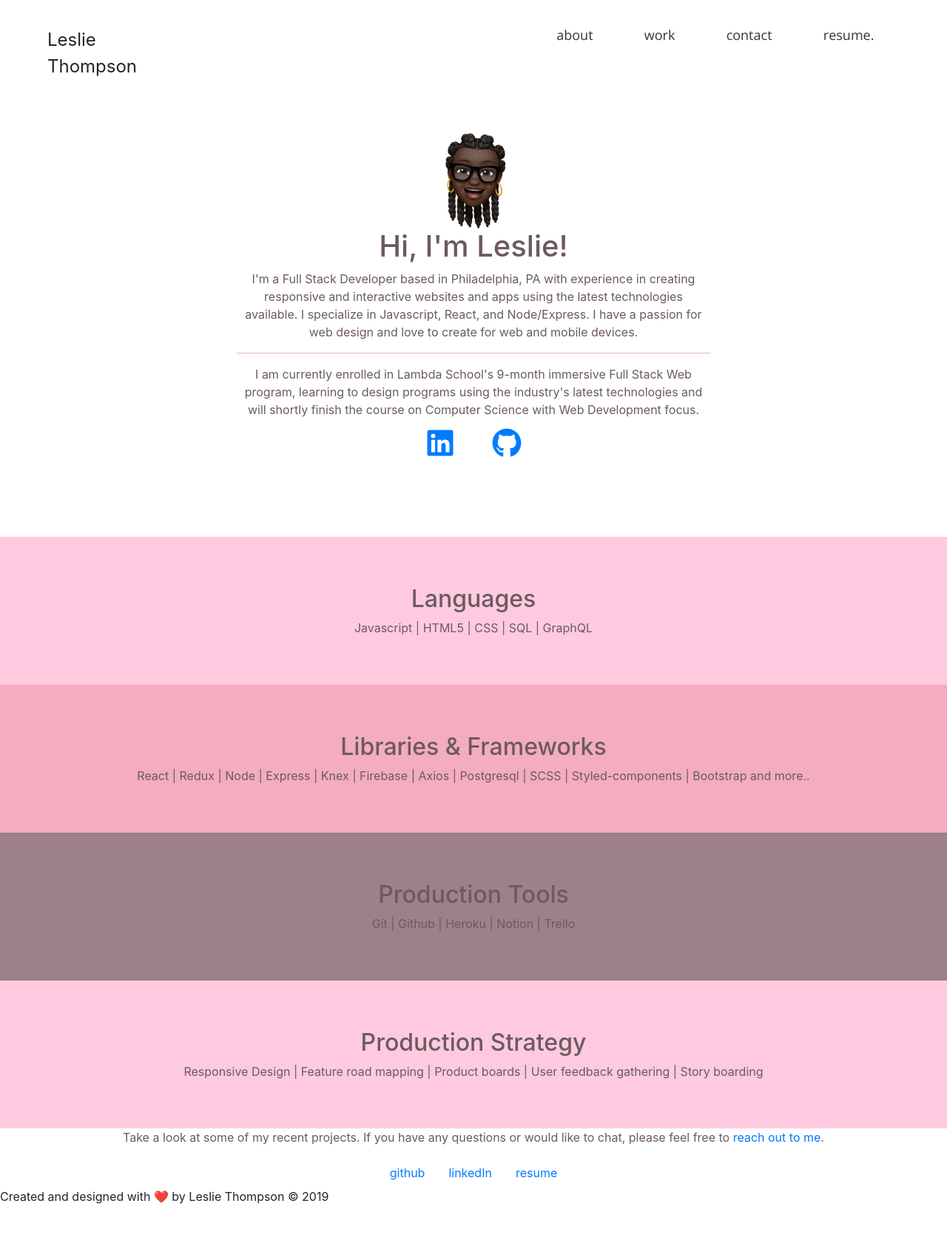
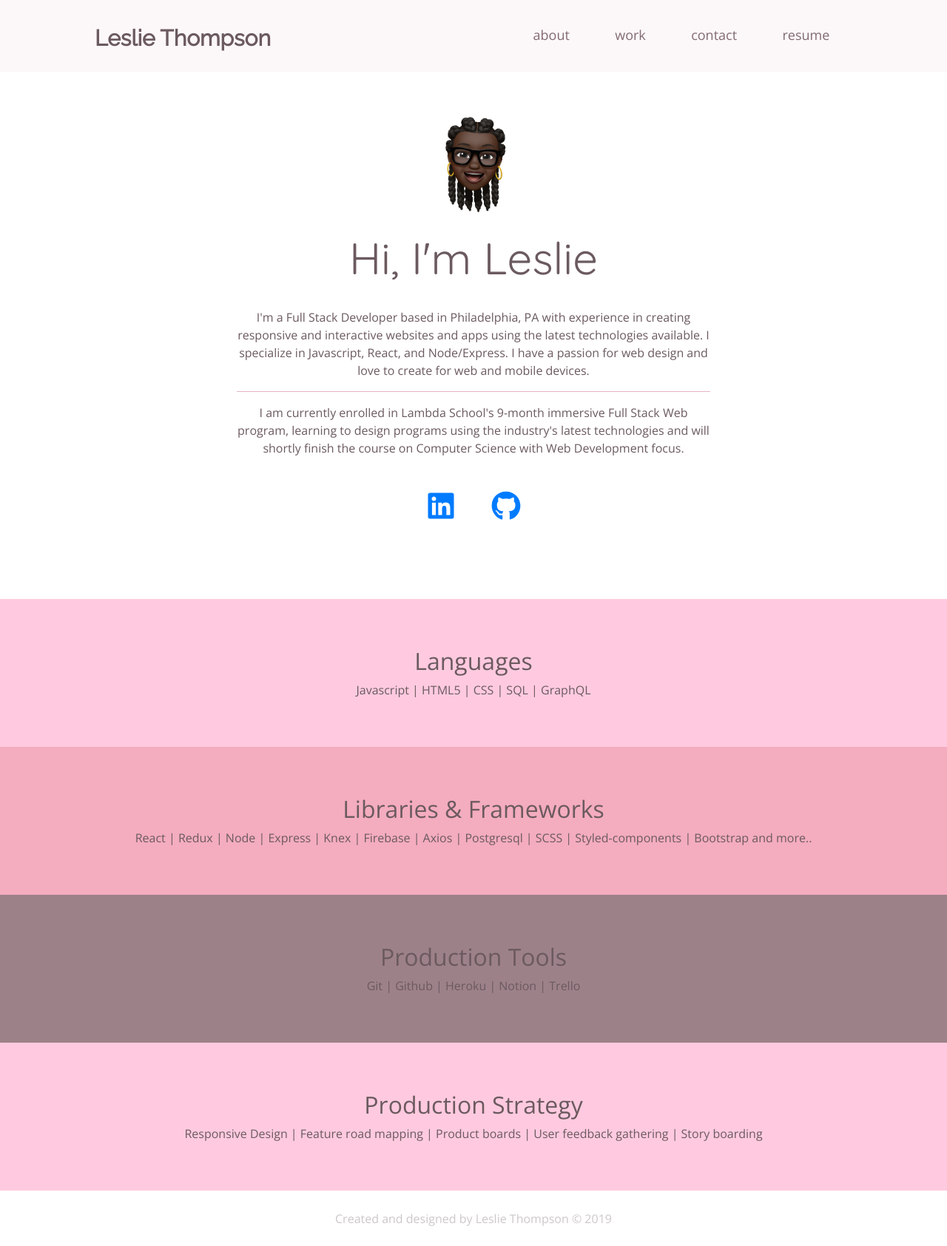
Before and after one commit to LCRT215/Portfolio, a React (Create React App) app: page / in a window 1280 px wide. Shown: the whole page at 74% size. Before the commit the page ends 1630 px from the top, so only its background shows below. Built offline with nearby package versions, Linux system fonts and the light colour scheme; a web font is replaced by a local one.

Commit message:
overhaul

```diff
--- a/public/index.html
+++ b/public/index.html
@@ -28,6 +28,10 @@
       work correctly both with client-side routing and a non-root public URL.
       Learn how to configure a non-root public URL by running `npm run build`.
     -->
+    <link
+      href="https://fonts.googleapis.com/css?family=Quicksand&display=swap"
+      rel="stylesheet"
+    />
     <link
       href="https://fonts.googleapis.com/css?family=Raleway&display=swap"
       rel="stylesheet"
--- a/src/components/Contact/Contact.css
+++ b/src/components/Contact/Contact.css
@@ -4,6 +4,8 @@
   font-size: 16px;
   margin-bottom: 200px;
   color: #6b5a5f;
+  font-family: "Open Sans", sans-serif;
+  margin-top: 5%;
 }
 
 .head {
@@ -11,6 +13,12 @@
   margin: 0 auto;
   margin-bottom: 35px;
   /* border: solid yellow 2px; */
+}
+.header {
+  font-size: 50px;
+}
+.headerAccent {
+  color: #ce8fa0;
 }
 
 .image {
--- a/src/components/Contact/Contact.js
+++ b/src/components/Contact/Contact.js
@@ -11,7 +11,11 @@ function Contact() {
   return (
     <div className="contact">
       <div className="head">
-        <h1>{"[ contact me ]"}</h1>
+        <h1 className="header">
+          <span className="headerAccent">{"[ "}</span>
+          contact me
+          <span className="headerAccent">{" ]"}</span>
+        </h1>
 
         <img
           className="image"
--- a/src/components/Footer/Footer.css
+++ b/src/components/Footer/Footer.css
@@ -0,0 +1,9 @@
+.footer {
+  /* background-color: #fcf7f8; */
+  text-align: center;
+  font-family: "Open Sans", sans-serif;
+  color: #5a494e;
+  padding: 2%;
+  opacity: 0.3;
+  /* display: flex; */
+}
--- a/src/components/Footer/Footer.js
+++ b/src/components/Footer/Footer.js
@@ -6,7 +6,10 @@ import { FaGithub, FaLinkedin } from "react-icons/fa";
 function Footer() {
   return (
     <div className="footer">
-      <div>
+      <span className="copy">
+        Created and designed by Leslie Thompson © 2019
+      </span>
+      {/* <div className="footerLinks">
         <Nav className="justify-content-center" activeKey="/home">
           <Nav.Item>
             <Nav.Link href="https://github.com/LCRT215" target="_blank">
@@ -32,8 +35,7 @@ function Footer() {
             </Nav.Link>
           </Nav.Item>
         </Nav>
-      </div>
-      Created and designed with ❤️ by Leslie Thompson © 2019
+      </div> */}
     </div>
   );
 }
--- a/src/components/Home/Home.css
+++ b/src/components/Home/Home.css
@@ -1,7 +1,19 @@
 .home-container {
   text-align: center;
   color: #6b5a5f;
+  font-family: "Open Sans", sans-serif;
 }
+.greeting {
+  font-family: "Quicksand", sans-serif;
+  margin: 4% 0;
+  font-size: 60px;
+  /* font-weight: bold; */
+}
+
+.homeText {
+  margin: 5% 0;
+}
+
 .about {
   width: 50%;
   margin: 0 auto;
--- a/src/components/Home/Home.js
+++ b/src/components/Home/Home.js
@@ -14,20 +14,21 @@ function Home() {
           src={require("../images/open-smile.png")}
         />
         {/* Make this more simple and to the point */}
-        <h1>Hi, I'm Leslie!</h1>
-        <p>
-          I'm a Full Stack Developer based in Philadelphia, PA with experience
-          in creating responsive and interactive websites and apps using the
-          latest technologies available. I specialize in Javascript, React, and
-          Node/Express. I have a passion for web design and love to create for
-          web and mobile devices.
-          <hr class="home-hr" />
-        </p>
-        I am currently enrolled in Lambda School's 9-month immersive Full Stack
-        Web program, learning to design programs using the industry's latest
-        technologies and will shortly finish the course on Computer Science with
-        Web Development focus.
-        <br />
+        <h1 className="greeting">Hi, I'm Leslie</h1>
+        <div className="homeText">
+          <p>
+            I'm a Full Stack Developer based in Philadelphia, PA with experience
+            in creating responsive and interactive websites and apps using the
+            latest technologies available. I specialize in Javascript, React,
+            and Node/Express. I have a passion for web design and love to create
+            for web and mobile devices.
+            <hr class="home-hr" />
+          </p>
+          I am currently enrolled in Lambda School's 9-month immersive Full
+          Stack Web program, learning to design programs using the industry's
+          latest technologies and will shortly finish the course on Computer
+          Science with Web Development focus.
+        </div>
         <a
           href="https://www.linkedin.com/in/leslie-thompson-"
           target="_blank"
@@ -59,13 +60,6 @@ function Home() {
         Responsive Design | Feature road mapping | Product boards | User
         feedback gathering | Story boarding
       </div>
-      <div>
-        <p>
-          Take a look at some of my recent projects. If you have any questions
-          or would like to chat, please feel free to{" "}
-          <Link to="/contact">reach out to me</Link>.
-        </p>
-      </div>
     </div>
   );
 }
--- a/src/components/Nav/Nav.css
+++ b/src/components/Nav/Nav.css
@@ -1,23 +1,33 @@
 .nav-container {
-  margin: 0 5%;
-  margin-top: 2%;
-  margin-bottom: 4%;
+  padding: 0 10%;
+  padding-top: 2%;
+  padding-bottom: 1%;
   display: -webkit-box;
   display: -ms-flexbox;
   display: flex;
   -webkit-box-pack: end;
-      -ms-flex-pack: end;
-          justify-content: flex-end;
+  -ms-flex-pack: end;
+  justify-content: flex-end;
+  /* border-bottom: 1px solid #b1929b; */
+  background-color: #fcf7f8;
 }
 
 .name {
-  font-size: 24px;
+  font-size: 30px;
   font-weight: 400;
-  margin-top: 10px;
+  margin-top: 3px;
   -ms-flex-line-pack: start;
-      align-content: flex-start;
+  align-content: flex-start;
+  font-family: "Raleway", sans-serif;
+  width: 300px;
+  font-weight: bolder;
+  color: #6b5a5f;
+  /* margin-bottom: 200px; */
 }
 
+.l:hover {
+  color: #f4acbf;
+}
 .nav-bar {
   width: 90%;
   list-style: none;
@@ -30,7 +40,7 @@
 }
 
 .nav-bar li a {
-  color: #333;
+  color: #816b71;
   font-size: 18px;
   font-family: "Open Sans", sans-serif;
   font-weight: 400;
@@ -45,7 +55,7 @@
   content: "";
   width: 100%;
   height: 2px;
-  background: #000;
+  background: #ffcadf;
   -webkit-transition: 0.3s;
   transition: 0.3s;
   opacity: 0;
--- a/src/components/Nav/Nav.js
+++ b/src/components/Nav/Nav.js
@@ -6,30 +6,30 @@ function NavBar() {
   return (
     <div class="nav-container">
       <div class="name">Leslie Thompson</div>
-      {/* Shrink nav height and font. Change name font to look more like a logo */}
+
       <ul class="nav-bar">
         <li>
-          <Link class="nav-link" to="/">
+          <Link class="l nav-link" to="/">
             about
           </Link>
         </li>
         <li class="nav-two">
-          <Link class="nav-link" to="/work">
+          <Link class="l nav-link" to="/work">
             work
           </Link>
         </li>
         <li class="nav-three">
-          <Link class="nav-link" to="/contact">
+          <Link class="l nav-link" to="/contact">
             contact
           </Link>
         </li>
         <li class="nav-four">
           <a
-            class="nav-link"
+            class="l nav-link"
             href="https://docs.google.com/document/d/1f5hU9xywzNAb7RkOUUF9Kg51js1z2AvWuDLaq4tWrVE/edit?usp=sharing"
             target="_blank"
           >
-            resume.
+            resume
           </a>
         </li>
       </ul>
--- a/src/components/Projects/ProjectCard2.js
+++ b/src/components/Projects/ProjectCard2.js
@@ -10,8 +10,8 @@ function ProjectCard2(props) {
         <h3 className={`title ${props.titleFont}`}> {props.title} </h3>
         <p className="description">{props.description} </p>
 
-        <div className="tech">
-          <h5>Technologies</h5>
+        <div className="techContainer">
+          <h5 className="techTitle">Technologies</h5>
           <p>{props.tech}</p>
         </div>
       </div>
--- a/src/components/Projects/Projects.css
+++ b/src/components/Projects/Projects.css
@@ -4,20 +4,26 @@
   display: flex;
   flex-direction: column;
   align-items: center;
+  margin-top: 5%;
 }
 .header {
-  margin: 2% 0;
+  margin-bottom: 2%;
   font-size: 50px;
+  font-family: "Open Sans", sans-serif;
+  color: #6b5a5f;
+}
+
+.headerAccent {
+  color: #ce8fa0;
 }
 
 /* ProjectCard2.js */
 .cardContainer {
+  background-color: #fcf7f8;
   width: 60%;
   text-align: center;
-  /* border: lightgray solid 1px; */
   padding: 1%;
   margin: 1% 0;
-  /* background-image: url("../images/peace.png"); */
   -webkit-box-shadow: 14px 6px 32px -4px rgba(158, 155, 158, 0.56);
   -moz-box-shadow: 14px 6px 32px -4px rgba(158, 155, 158, 0.56);
   box-shadow: 14px 6px 32px -4px rgba(158, 155, 158, 0.56);
@@ -28,9 +34,6 @@
   height: 400px;
 }
 
-/* .textContainer {
-  margin-top: 4%;
-} */
 .title {
   font-size: 55px;
   margin-top: 3%;
@@ -51,8 +54,13 @@
   font-weight: bold;
   color: #d6b45e;
 }
-.tech {
+.techContainer {
   font-family: "Open Sans", sans-serif;
+}
+.techTitle {
+  /* font-weight: bold; */
+  font-size: 30px;
+  font-family: "Raleway", sans-serif;
 }
 .description {
   font-family: "Open Sans", sans-serif;
--- a/src/components/Projects/Projects.js
+++ b/src/components/Projects/Projects.js
@@ -25,7 +25,11 @@ function Projects() {
   return (
     <div>
       <div className="projects-container">
-        <h1 className="header">{"{ my work }"}</h1>
+        <h1 className="header">
+          <span className="headerAccent">{"{ "}</span>
+          my work
+          <span className="headerAccent">{" }"}</span>
+        </h1>
 
         {data.map(project => (
           <ProjectCard2
```
Also changed, not shown: 2 other files (tests, documents, lock files or other folders).
